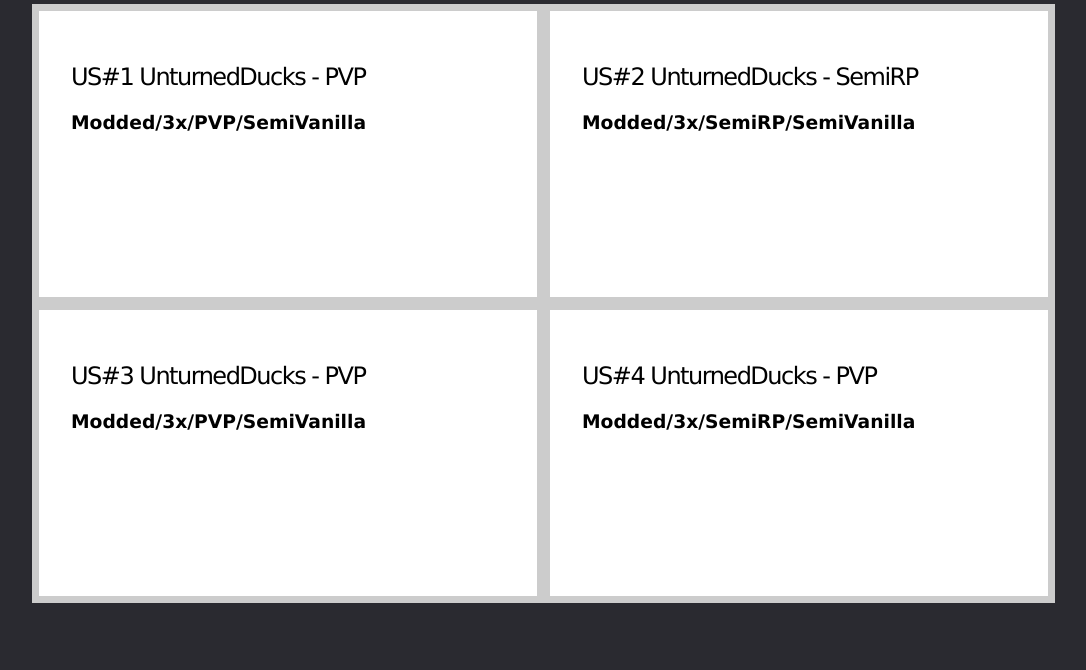
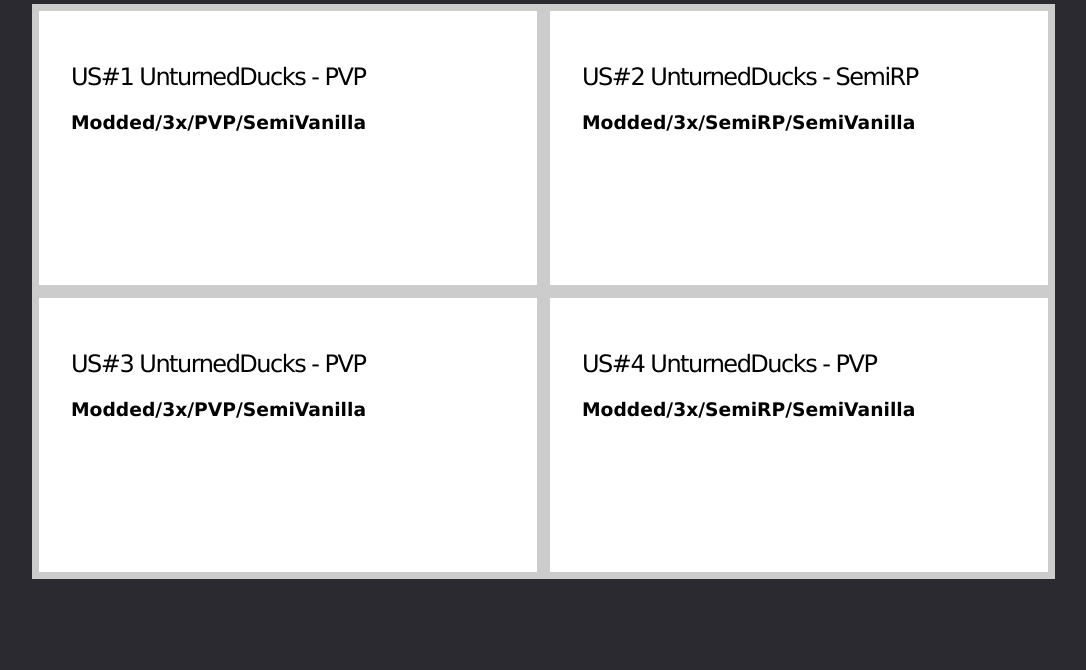
Before and after one commit to JadenSWang/Unturned-Ducks, a plain HTML site: page docs/index.html in a window 1280 px wide. Shown: the part 156-826 px from the top of the page, without its empty margins (95-1181 px from the left). Before the commit the page ends 800 px from the top, so only its background shows below. Drawn offline with Linux system fonts and the light colour scheme.

```diff
--- a/docs/css/homePage.css
+++ b/docs/css/homePage.css
@@ -2,7 +2,7 @@
 
 body {
     padding-top: -5%;
-    padding-bottom: 10%;
+    padding-bottom: 5%;
     background-color: #2a2a30;
     color: white;
     margin-left: 10%;
@@ -14,6 +14,6 @@
     padding-top: 5%;
 }
 
-.clipboard {
-    padding-top: -10000%;
+#Footer {
+    color: #2a2a30;
 }
--- a/docs/css/serverpopup.css
+++ b/docs/css/serverpopup.css
@@ -17,7 +17,7 @@
     border: 7px solid #ccc;
     display: block;
     width: 50%;
-    height: 300px;
+    height: 18em;
     float: left;
     margin: -1px 0 0 -1px;
     color: black;
--- a/docs/index.html
+++ b/docs/index.html
@@ -153,6 +153,7 @@
                 <h5>Cooldown: 12 hours<br/> Experience: 500
                 </h5>
             </a>
+            <div id="Footer">12</div>
         </div>
 
         <!--PVP Kits -->
@@ -192,6 +193,7 @@
                 <h4>Port: 25460</h4>
                 <offline>Under Development</offline>
             </a>
+            <div id="Footer">.</div>
         </div>
 
         <!--Mods-->
```
